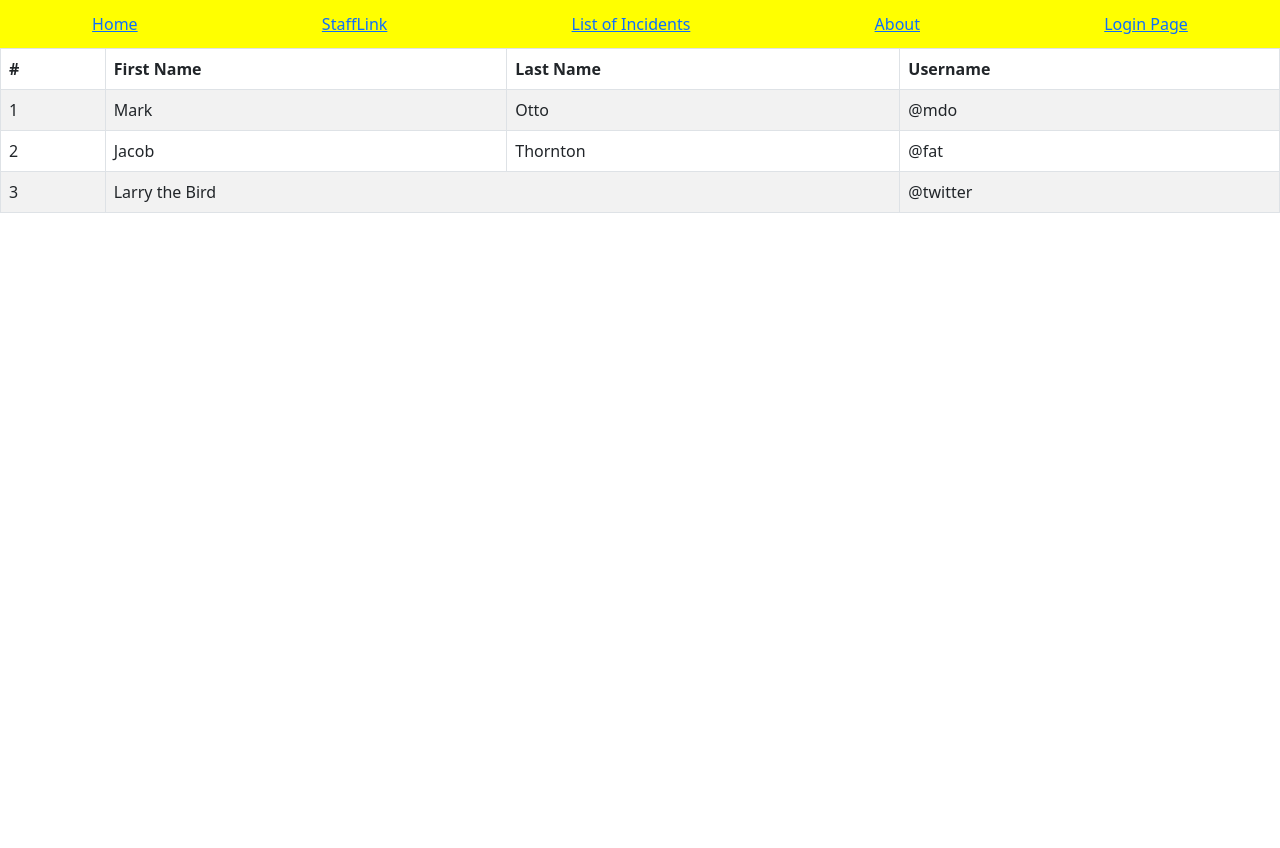
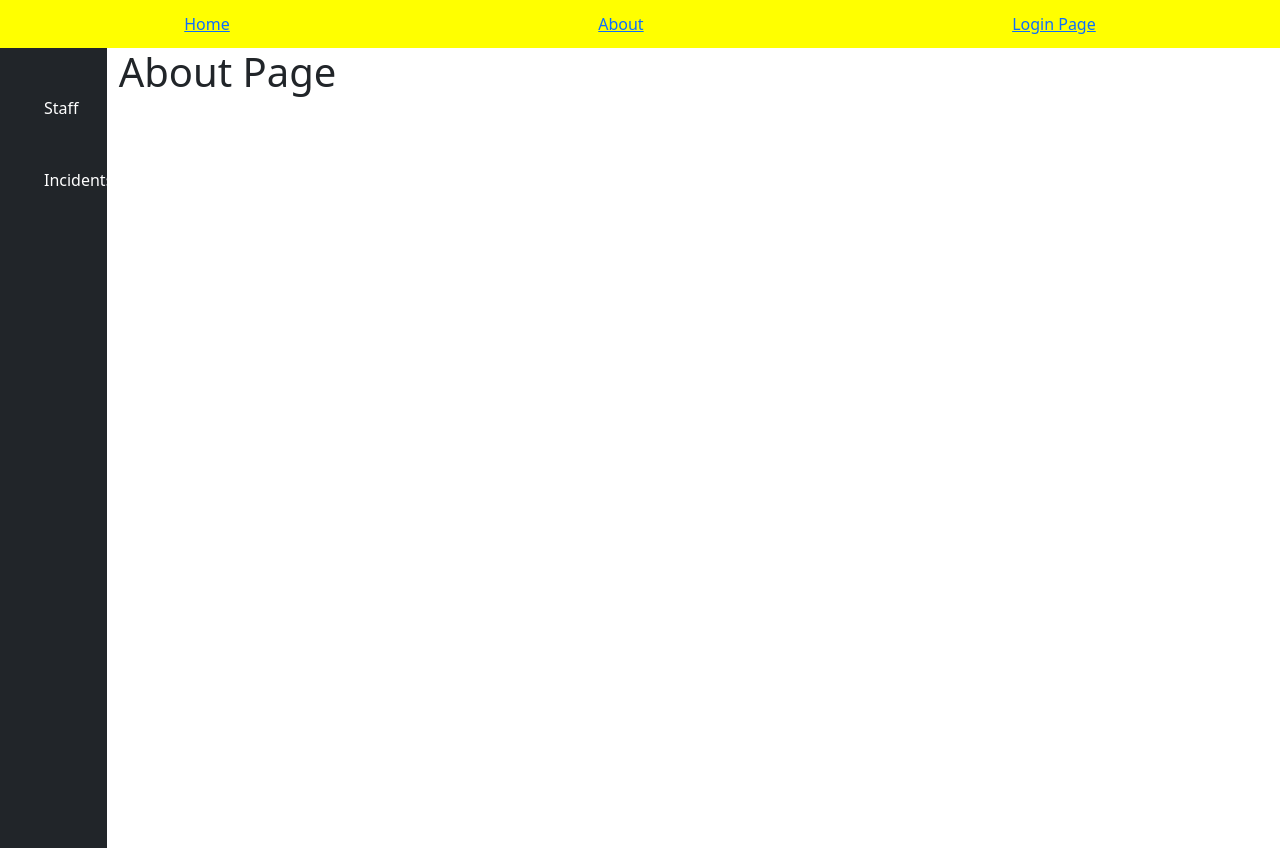
Before and after one commit to zakkyalimanali/hseapplication, a React (Create React App) app in the folder frontend/: page /about in a window 1280 px wide. Before the commit the page ends 800 px from the top, so only its background shows below. Built offline with nearby package versions, Linux system fonts and the light colour scheme.

Commit message:
done the sidenav

```diff
--- a/frontend/src/App.css
+++ b/frontend/src/App.css
@@ -75,3 +75,12 @@
 .middle {
     justify-content: center;
 }
+
+ul {
+    margin: 0;
+    padding: 0;
+}
+
+li {
+  list-style: none;
+}
--- a/frontend/src/components/Layout.js
+++ b/frontend/src/components/Layout.js
@@ -7,8 +7,8 @@ export default function Layout() {
     return (
         <div>
             <Navtop/>
-            {/* <Sidebar/> */}
-            <Outlet/>
+            <Sidebar/>
+            {/* <Outlet/> */}
         </div>
     )
 }
--- a/frontend/src/components/Navtop.js
+++ b/frontend/src/components/Navtop.js
@@ -1,5 +1,6 @@
 import React from 'react'
 import {NavLink} from "react-router-dom"
+
 
 export default function Navtop() {
     return (
@@ -7,11 +8,11 @@ export default function Navtop() {
             <div></div>
             <header className="navtop">
                 <NavLink className="navlink" to="/">Home</NavLink>
-                <NavLink className="navlink" to="stafflist">StaffLink</NavLink>
+                {/* <NavLink className="navlink" to="stafflist">StaffLink</NavLink> */}
                 {/* <NavLink className="navlink"to="staff">Staff</NavLink> */}
                 {/* <NavLink className="navlink"to="addincident">Add Incident</NavLink> */}
                 {/* <NavLink className="navlink" to="incident">Incident</NavLink> */}
-                <NavLink className="navlink" to="incidenttable">List of Incidents</NavLink>
+                {/* <NavLink className="navlink" to="incidenttable">List of Incidents</NavLink> */}
                 {/* <NavLink className="navlink" to="oneincident">One Incident</NavLink> */}
                 <NavLink className="navlink" to="about">About</NavLink>
                 <NavLink className="navlink" to="login">Login Page</NavLink>
--- a/frontend/src/components/Sidebar.js
+++ b/frontend/src/components/Sidebar.js
@@ -1,16 +1,58 @@
-import { Nav , Navbar} from "react-bootstrap"
+import { FontAwesomeIcon } from '@fortawesome/react-fontawesome'
+import { faTrash , faPen } from '@fortawesome/free-solid-svg-icons'
+import {NavLink, Outlet} from 'react-router-dom'
+import 'bootstrap/dist/css/bootstrap.min.css';
 
 export default function Sidebar() {
     return(
-        <Navbar bg="light" expand="lg">
-        <Navbar.Toggle aria-controls="basic-navbar-nav" />
-        <Navbar.Collapse id="basic-navbar-nav">
-          <Nav className="mr-auto">
-            <Nav.Link href="/home">Home</Nav.Link>
-            <Nav.Link href="/about">About</Nav.Link>
-            <Nav.Link href="/contact">Contact</Nav.Link>
-          </Nav>
-        </Navbar.Collapse>
-      </Navbar>
+      <div className="container-fluid">
+        <div className="row">
+          <div className="col-1 min-vh-100 bg-dark">
+            <ul>
+              <li className="mt-5">
+                {/* <a href="/" className="nav-link px-2">
+                <FontAwesomeIcon icon={faPen } /><span className='ms-1 d-none d-sm-inline'>Home</span>
+                <p>Home</p>
+                </a> */}
+                <NavLink className="white" to="stafflist">Staff</NavLink>
+              </li>
+              <li className="mt-5">
+                {/* <a href="/" className="nav-link px-2">
+                <FontAwesomeIcon icon={faPen } /><span className='ms-1 d-none d-sm-inline'>Home</span>
+                <p>Home</p>
+                </a> */}
+                <NavLink className="white" to="incidenttable">Incidents</NavLink>
+              </li>
+              {/* <li>
+                <a href="stafflist" className="nav-link px-2">
+                <FontAwesomeIcon icon={faTrash } /><span className='ms-1 d-none d-sm-inline'>Trash</span>
+                </a>
+              </li>
+              <li>
+                <a href="/" className="nav-link px-2">
+                <FontAwesomeIcon icon={faPen } /><span className='ms-1 d-none d-sm-inline'>Home</span>
+                </a>
+              </li>
+              <li>
+                <a href="/" className="nav-link px-2">
+                <FontAwesomeIcon icon={faPen } /><span className='ms-1 d-none d-sm-inline'>Home</span>
+                </a>
+              </li>
+              <li>
+                <a href="/" className="nav-link px-2">
+                <FontAwesomeIcon icon={faPen } /><span className='ms-1 d-none d-sm-inline'>Home</span>
+                </a>
+              </li> */}
+            </ul>
+
+            </div>
+            <div className="col">
+              <Outlet/>
+            </div>
+
+        </div>
+
+
+      </div>
     );
 }
--- a/frontend/src/pages/About.js
+++ b/frontend/src/pages/About.js
@@ -2,35 +2,7 @@ import Table from 'react-bootstrap/Table';
 export default function About() {
     return(
         <div>
-           <Table striped bordered hover>
-      <thead>
-        <tr>
-          <th>#</th>
-          <th>First Name</th>
-          <th>Last Name</th>
-          <th>Username</th>
-        </tr>
-      </thead>
-      <tbody>
-        <tr>
-          <td>1</td>
-          <td>Mark</td>
-          <td>Otto</td>
-          <td>@mdo</td>
-        </tr>
-        <tr>
-          <td>2</td>
-          <td>Jacob</td>
-          <td>Thornton</td>
-          <td>@fat</td>
-        </tr>
-        <tr>
-          <td>3</td>
-          <td colSpan={2}>Larry the Bird</td>
-          <td>@twitter</td>
-        </tr>
-      </tbody>
-    </Table>
+           <h1>About Page</h1>
         </div>
 
     )
--- a/frontend/src/pages/EditStaff.js
+++ b/frontend/src/pages/EditStaff.js
@@ -3,6 +3,7 @@ import StaffAPI from '../API/StaffAPI'
 import { ListGroup, Card, Button, Form } from "react-bootstrap";
 import axios from 'axios'
 import { useParams } from 'react-router';
+import { Link } from 'react-router-dom';
 
 export default function EditStaff() {
     const params = useParams()
@@ -130,6 +131,7 @@ export default function EditStaff() {
 
 
             <div className="mt-3 float-right">
+              <Link to="/stafflist/">
                 <Button
                   variant="success"
                   type="button"
@@ -138,6 +140,7 @@ export default function EditStaff() {
                 >
                   Update
                 </Button>
+              </Link>
             </div>
 
           </Form>
--- a/frontend/src/pages/Home.js
+++ b/frontend/src/pages/Home.js
@@ -1,5 +1,5 @@
 export default function Home() {
     return(
-        <h1>Home Page</h1>
+        <h1>Home Page/Dashboard</h1>
     )
 }
```
Also changed, not shown: 1 other file (tests, documents, lock files or other folders). Lines whose indentation alone changed are shown as unchanged.
